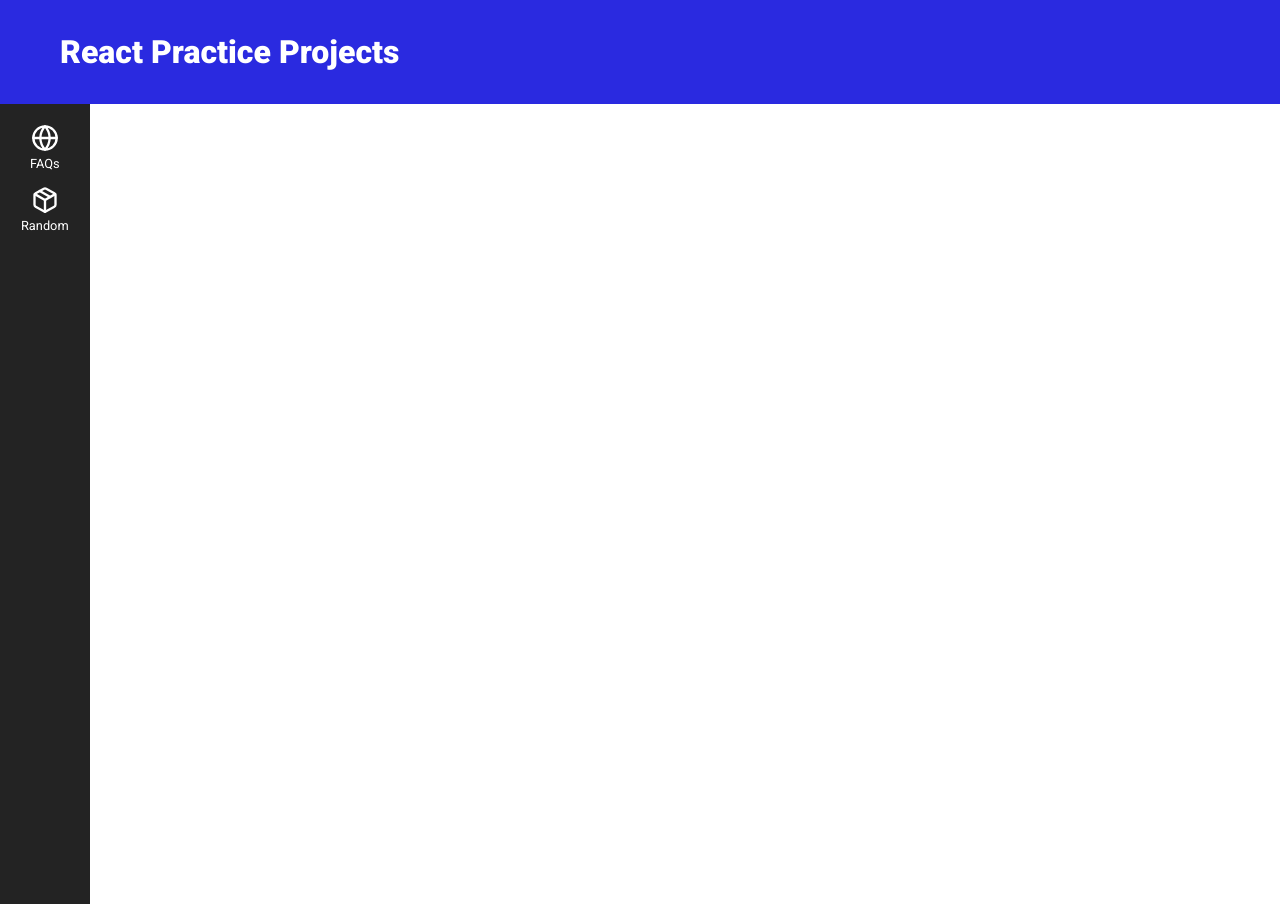
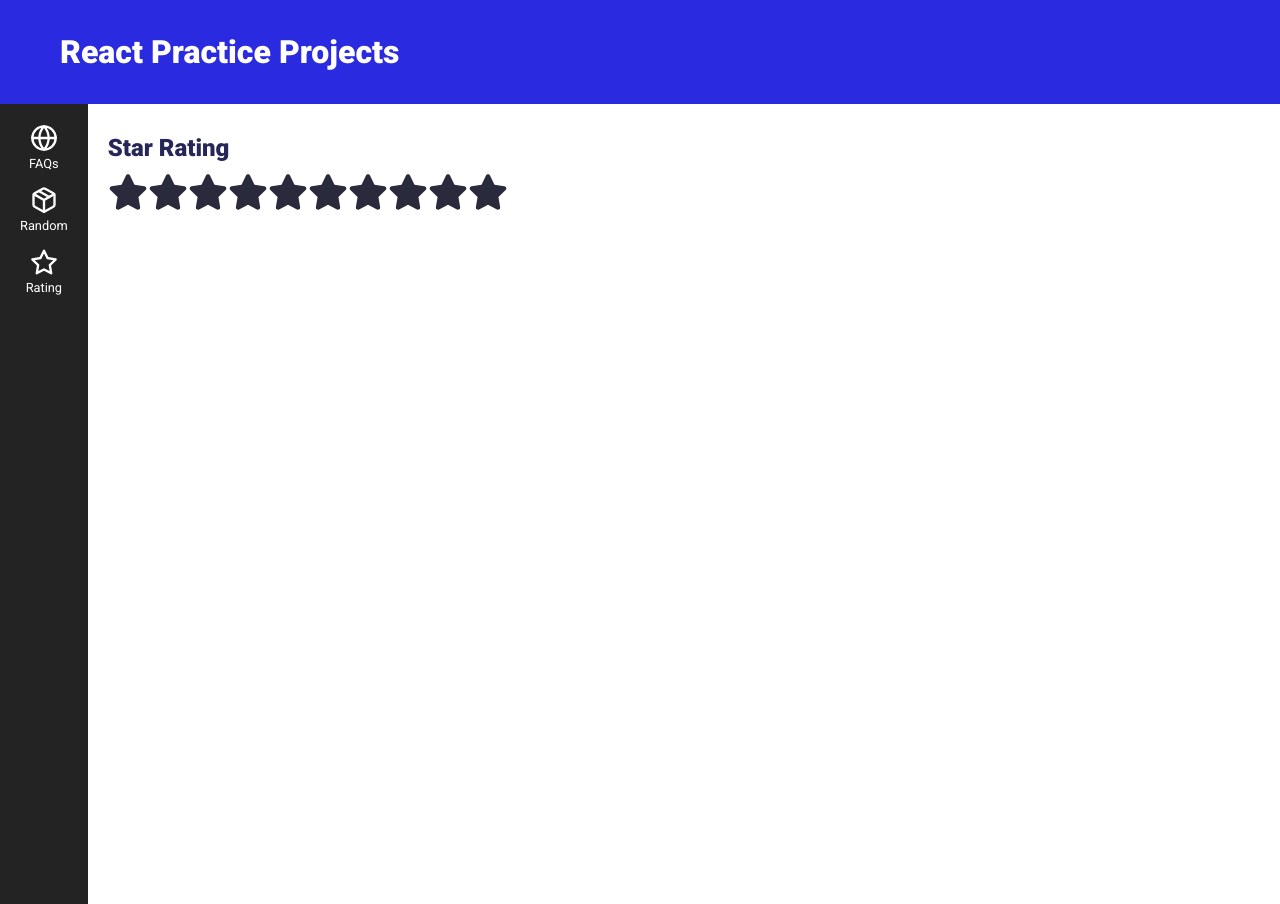
Before and after one commit to leviduncan/react_practice_projects, a React (Vite) app: page /star-rating in a window 1280 px wide. Built offline with nearby package versions, Linux system fonts and the light colour scheme.

Commit message:
Style update

```diff
--- a/src/App.jsx
+++ b/src/App.jsx
@@ -5,6 +5,7 @@ import Header from './components/header/Header'
 import Accordian from './components/accordian/Accordian'
 import RandomColor from './components/random-color'
 import { Menu } from './components/aside'
+import StarRating from './components/star-rating'
 
 
 function App() {
@@ -19,6 +20,7 @@ function App() {
         <Routes>
           <Route path="/" exact element={<Accordian />} />
           <Route path="/random" element={<RandomColor />} />
+          <Route path="/star-rating" element={<StarRating noOfStars={10}/>} />
         </Routes>
         </div>
       </Router>
--- a/src/app.css
+++ b/src/app.css
@@ -34,7 +34,7 @@
       max-width: 1200px;
       width: 100%;
       padding: 20px;
-      margin: auto;
+      margin: 0 auto;
   }
 
   .container-fluid {
@@ -81,6 +81,15 @@
   }
 
 
+  .star-rating {
+    .active {
+      color: #fff700;
+    }
+    .inactive {
+
+    }
+  }
+
   @media (max-width: 768px) {
     .layout {
         display: flex;
--- a/src/components/aside/index.jsx
+++ b/src/components/aside/index.jsx
@@ -1,6 +1,8 @@
 import React, { useState } from 'react'
 import { Link } from 'react-router-dom'
 import { FiGlobe, FiPackage } from "react-icons/fi";
+import { FaRegStar } from "react-icons/fa6";
+
 import './style.css'
 
 export const Menu = () => {
@@ -10,6 +12,7 @@ export const Menu = () => {
       <ul>
         <Link to="/"><li><FiGlobe className="icon"/>FAQs</li></Link>
         <Link to="/random"><li><FiPackage className="icon"/>Random</li></Link>
+        <Link to="/star-rating"><li><FaRegStar className="icon"/>Rating</li></Link>
       </ul>
     </div>
   )
--- a/src/components/random-color/index.jsx
+++ b/src/components/random-color/index.jsx
@@ -3,7 +3,7 @@ import "./style.css"
 
 const RandomColor = () => {
     const [typeOfColor, setTypeOfColor] = useState('hex')
-    const [color, setColor] = useState('#000000')
+    const [color, setColor] = useState('#ffffff')
 
     const randomColorUtility = (length) => {
         return Math.floor(Math.random() * length)
@@ -40,7 +40,7 @@ const RandomColor = () => {
                 <button className="btn" onClick={() => setTypeOfColor('rgb')}>Generate RGB Color</button>
                 <button className="btn" onClick={typeOfColor === 'hex' ? handleGenerateRandomHexColor : handleGenerateRandomRgbColor}>Generate Random Color</button>
 
-                <div
+                <div className="labels"
                     style={{
                         display: 'flex',
                         justifyContent: 'flexStart',
--- a/src/components/random-color/style.css
+++ b/src/components/random-color/style.css
@@ -0,0 +1,13 @@
+.randomColor {
+
+    .labels {
+        h2 {
+            font-size: .9em;
+            line-height: 1em;
+        }
+        h3 {
+            font-size: .5em;
+            line-height: .6em;
+        }
+    }
+}
--- /dev/null
+++ b/src/components/star-rating/index.jsx
@@ -0,0 +1,43 @@
+import React, { useState } from 'react'
+import { FaRegStar } from "react-icons/fa6";
+import { FaStar } from "react-icons/fa6";
+
+const StarRating = ({noOfStars = 5}) => {
+
+    const [rating, setRating] = useState(0)
+    const [hover, setHover] = useState(0)
+
+    const handleClick = (getCurrentIndex) => {
+        setRating(getCurrentIndex)
+    }
+    const handleMouseEnter = (getCurrentIndex) => {
+        setHover(getCurrentIndex)
+    }
+    const handleMouseLeave = () => {
+        setHover(rating)
+    }
+
+    return (
+        <div className="container">
+            <div className="star-rating">
+                <h2>Star Rating</h2>
+
+                {
+                    [...Array(noOfStars)].map((_,idx) => {
+                        idx += 1
+                     return <FaStar
+                     key={idx}
+                     className={idx <= (hover || rating) ? 'active' : 'inactive'}
+                     onClick={() => handleClick(idx)}
+                     onMouseMove={() => handleMouseEnter(idx)}
+                     onMouseLeave={() => handleMouseLeave()}
+                     size={40}
+                     />
+                    })
+                }
+            </div>
+        </div>
+    )
+}
+
+export default StarRating
```
